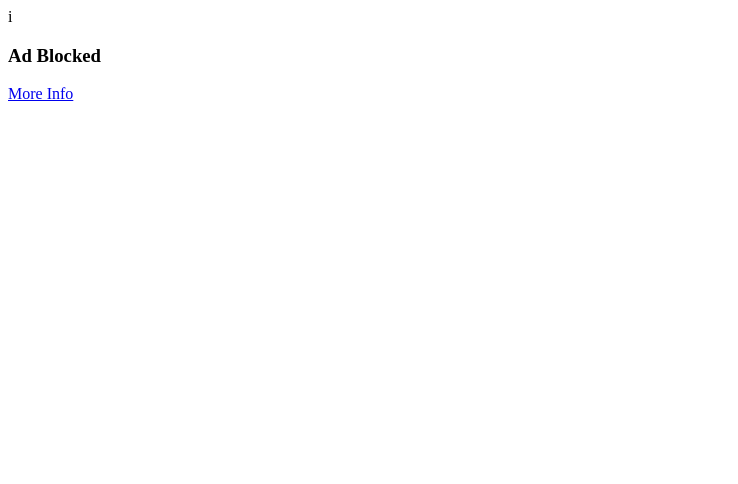
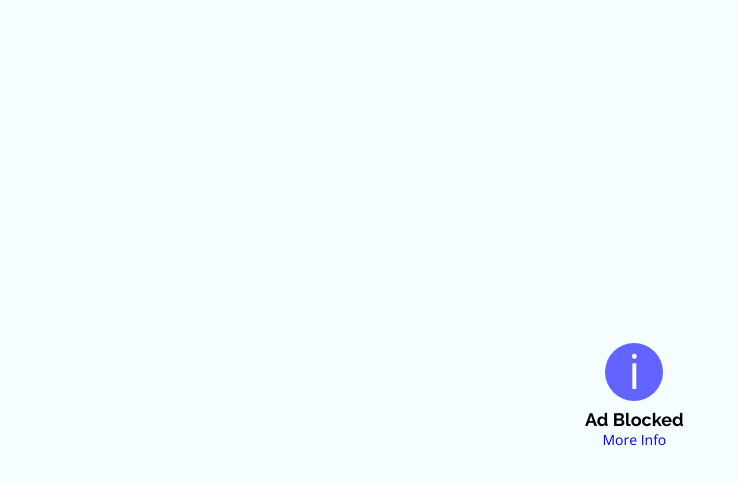
Before and after one commit to Ryan778/Ryan778.github.io, a plain HTML site: page ad-blocked/index.html in a window 1280 px wide. Shown: the whole page, without its empty margins (0-738 px from the left). Drawn offline with nearby package versions, Linux system fonts and the light colour scheme.

Commit message:
Fix Missing "style.css" file

```diff
--- a/ad-blocked/index.html
+++ b/ad-blocked/index.html
@@ -3,6 +3,7 @@
 <head>
 	<link rel="icon" href="favicon.ico" type="image/x-icon"/>
 	<meta name=viewport content="width=device-width, initial-scale=1">
+	<link rel='stylesheet' href='style.css'/>
     <title>Ad Blocked</title>
 </head>
 <body>
```
